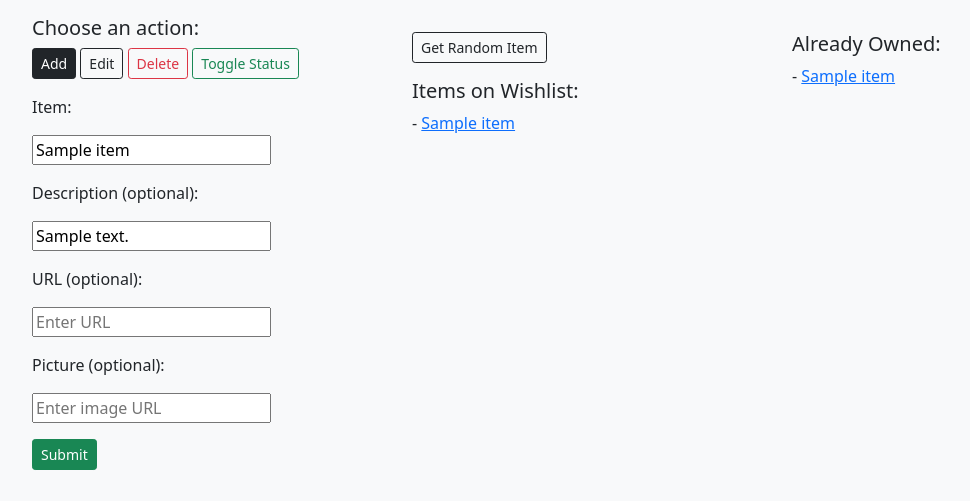
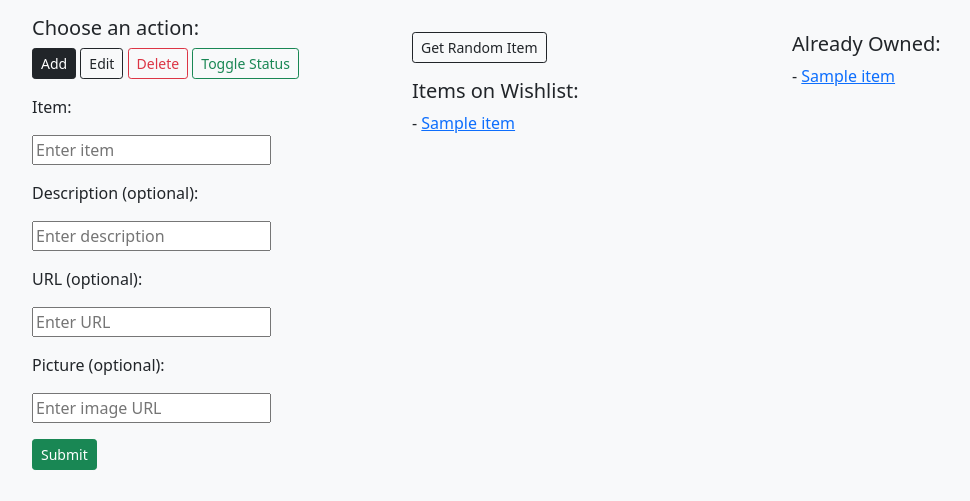
Before and after one commit to cyberfvnk/wishlist-rest-api, a Flask app: template templates/wishlist.html in a window 1280 px wide. Shown: the part 56-557 px from the top of the page, without its empty margins (50-1020 px from the left). Run offline with Flask 2, Linux system fonts and the light colour scheme; the template is opened without the code that fills it: most values are stand-ins (such as "Sample title", 1, 10 or a date in 2020); some libraries are stand-ins or nearby versions.

```diff
--- a/templates/wishlist.html
+++ b/templates/wishlist.html
@@ -26,16 +26,16 @@
         <p></p>
         <!-- ITEM E ARGUMENTOS A RECEBEREM A AÇÃO ESCOLHIDA -->
         <p>Item:</p>
-        <p><input type="text" name="item" placeholder="Enter item" value ="{{item if item}}"></p>
+        <p><input type="text" name="item" placeholder="Enter item" value =""></p>
 
         <p>Description (optional):</p>
-        <p><input type="text" name="desc" placeholder="Enter description" value ="{{desc if desc}}"></p>
+        <p><input type="text" name="desc" placeholder="Enter description" value =""></p>
 
         <p>URL (optional):</p>
-        <p><input type="url" name="link" placeholder="Enter URL" value =""></p>
+        <p><input type="url" name="link" placeholder="Enter URL" value=""></p>
 
         <p>Picture (optional):</p>
-        <p><input type="url" name="pic" placeholder="Enter image URL" value =""></p>
+        <p><input type="url" name="pic" placeholder="Enter image URL" value=""></p>
 
         <!-- REALIZA O MÉTODO POST E ENVIA OS DADOS QUE SERÃO USADOS PELA API -->
         <p><input type="submit" class="btn btn-success btn-sm" value=Submit></p>
```
